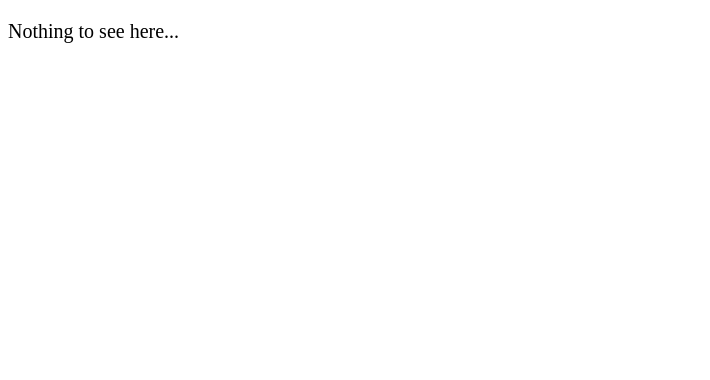
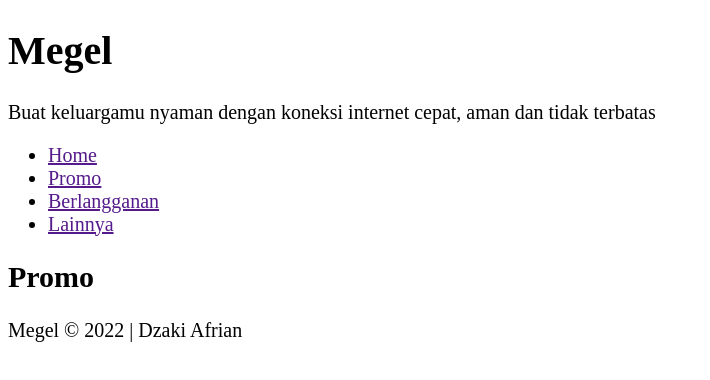
Before and after one commit to Fahminbl/megel, a plain HTML site: page index.html in a window 1280 px wide. Shown: the whole page, without its empty margins (0-710 px from the left). Drawn offline with Linux system fonts and the light colour scheme; files that its build step writes are made by us from their sources.

Commit message:
html header & footer

```diff
--- a/index.html
+++ b/index.html
@@ -5,18 +5,34 @@
   <meta http-equiv="X-UA-Compatible" content="IE=Edge">
   <meta name="viewport" content="width=device-width, initial-scale=1">
 
-  <title>HTML</title>
-
-  <!-- HTML -->
-
-
-  <!-- Custom Styles -->
-  <link rel="stylesheet" href="style.css">
+  <title>Me-gel</title>
+  <link rel="stylesheet" href="assets/style.css">
 </head>
 
 <body>
-  <p>Nothing to see here...</p>
-  <!-- Project -->
-  <script src="main.js"></script>
+  <header>
+    <div class="jumbotron">
+      <h1>Megel</h1>
+      <p>Buat keluargamu nyaman dengan koneksi internet cepat, aman dan tidak terbatas</p>
+    </div>
+    <nav>
+      <ul>
+        <li><a href="">Home</a></li>
+        <li><a href="">Promo</a></li>
+        <li><a href="">Berlangganan</a></li>
+        <li><a href="">Lainnya</a></li>
+      </ul>
+    </nav>
+  </header>
+  <main>
+    <div>
+      <h2>Promo</h2>
+
+    </div>
+  </main>
+  <footer>
+    <p>Megel &copy; 2022 | Dzaki Afrian</p>
+  </footer>
+  <script src="assets/script.js"></script>
 </body>
 </html>
```
